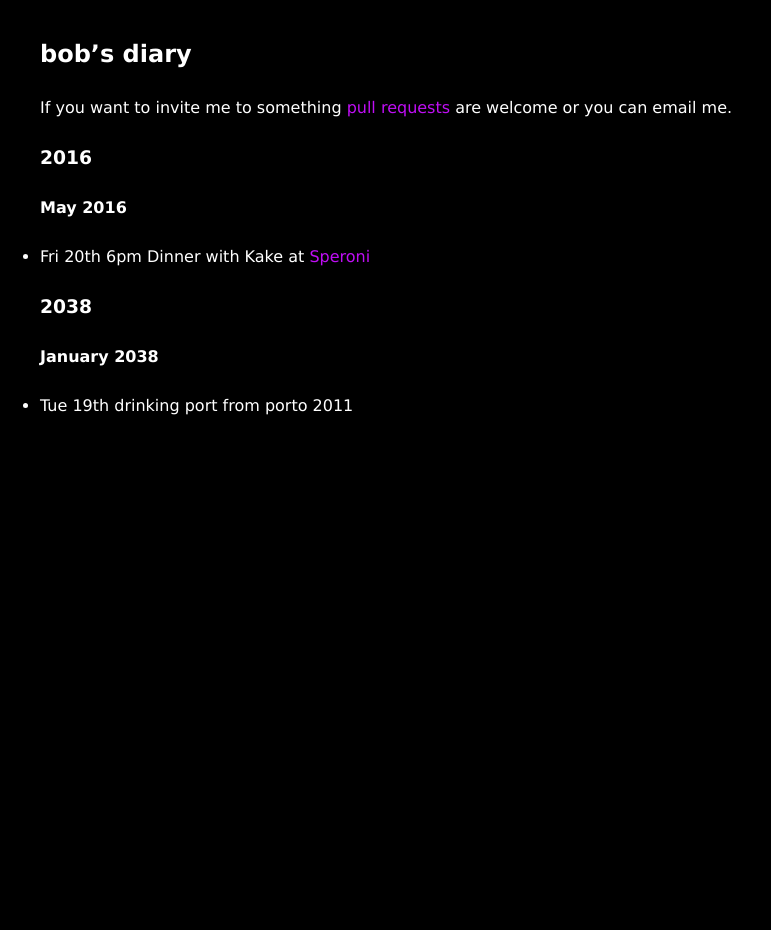
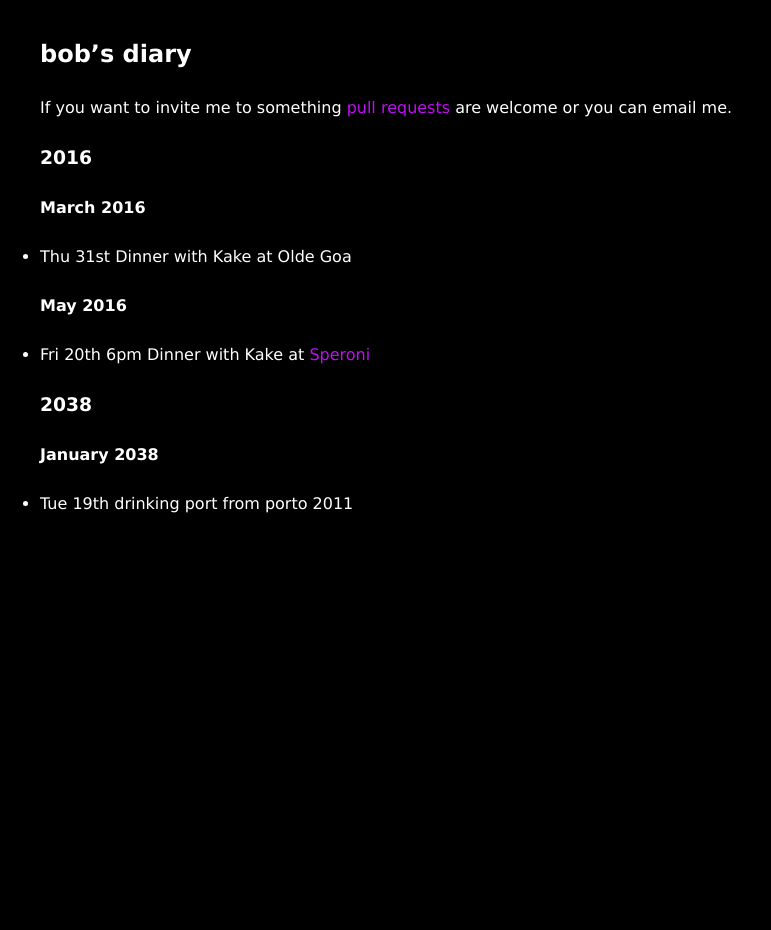
Before and after one commit to rjw1/randomness.org.uk, a Jekyll site: the page built from diary/index.md, in a window 1280 px wide. Shown: the whole page, without its empty margins (0-771 px from the left). Built offline with Jekyll 4.4.1, drawn with Linux system fonts in a browser that asks for light colours; Markdown is read by kramdown in place of the engine named in the settings.

Commit message:
Add dinner with Kake at Olde Goa in March

```diff
--- a/diary/index.md
+++ b/diary/index.md
@@ -9,6 +9,10 @@ are welcome or you can email me.
 
 ### 2016 ###
 
+#### March 2016 ####
+
+* Thu 31st Dinner with Kake at Olde Goa
+
 #### May 2016 ####
 
 * Fri 20th 6pm Dinner with Kake at [Speroni](http://speronirestaurant.com/)
```
